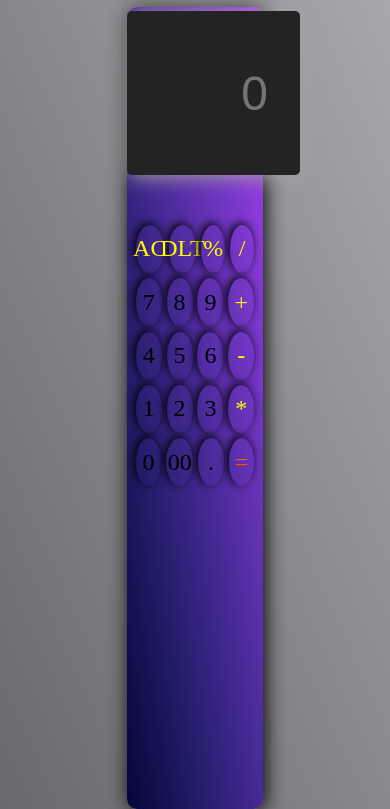
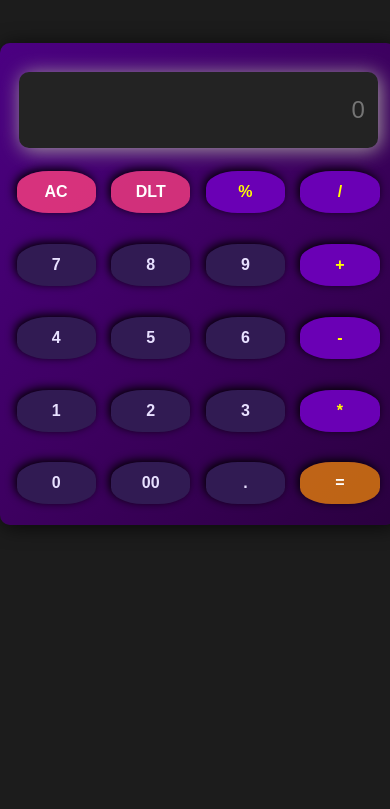
Before and after one commit to PragyaKumari2203/Cal, a plain HTML site: page index.html in a window 390 px wide. Shown: the part 73-882 px from the top of the page. After the commit the page ends 844 px from the top, so only its background shows below. Drawn offline with Linux system fonts and the light colour scheme.

Commit message:
update html and css files

```diff
--- a/index.html
+++ b/index.html
@@ -17,8 +17,8 @@
       </div>
       <div class="buttons">
         <div class="row">
-          <div class="btn operator">AC</div>
-          <div class="btn operator">DLT</div>
+          <div class="btn operator " style="background-color: #ff4080c8;color: #ffffff;">AC</div>
+          <div class="btn operator" style="background-color: #ff4080c1;color: #ffffff;">DLT</div>
           <div class="btn operator">%</div>
           <div class="btn operator">/</div>
         </div>
@@ -44,7 +44,7 @@
           <div class="btn">0</div>
           <div class="btn">00</div>
           <div class="btn">.</div>
-          <div class="btn equal">=</div>
+          <div class="btn equal" style="background-color: #ff9100b0; color: #ffffff;">=</div>
         </div>
       </div>
     </div>
--- a/style.css
+++ b/style.css
@@ -1,84 +1,141 @@
-html,body{
+html, body {
   margin: 0;
   padding: 0;
-  background-image: linear-gradient(to right top, #69696d, #79797d, #89898d, #99999d, #aaaaae);
+  background-color: #1c1c1c;
+  color: #d6d6ff;
+  font-family: Arial, sans-serif;
 }
 
-h1{
+h1 {
   text-align: center;
   color: transparent;
   -webkit-background-clip: text;
-  background-image: linear-gradient(to right top, #050637, #201b65, #462a95, #7436c5, #a93ff4);
+  background-image: linear-gradient(to right top, #06085b, #20197e, #462a95, #7436c5, #a93ff4);
+  font-size: 2.5rem;
+  padding: 1rem 0;
 }
 
-.container{
-  background-image: linear-gradient(to right top, #050637, #201b65, #462a95, #7436c5, #a93ff4);
-  height: 95vh;
-  width: 35%;
-  margin: auto;
+.container {
+  background: linear-gradient(to bottom right, #4b0082, #3d0060, #2a003f);
+  width: 90%;
+  max-width: 400px;
+  height: auto;
+  margin: 2rem auto;
+  padding: 1rem;
   text-align: center;
   border-radius: 10px;
-  box-shadow: 2px 2px 20px ;
+  box-shadow: 2px 2px 20px rgba(0,0,0,0.7);
 }
 
-.input{
-  height: 25%;
+/* Input Section */
+.input {
   width: 100%;
 }
 
-.buttons{
+.inputText {
+  width: 90%;
+  height: 80px;
+  font-size: 2rem;
+  margin: 1rem auto;
+  border-radius: 10px;
+  padding: 1rem;
+  text-align: right;
+  background-color: #232323;
+  color: white;
+  border: none;
+  box-shadow: 2px 2px 20px rgb(166, 160, 160);
+}
+
+/* Buttons Layout */
+.buttons {
   display: flex;
   flex-direction: column;
-  margin-top: 5%;
-  padding: 6% 3%;
+  gap: 1rem;
 }
-.row{
+
+.row {
+  display: flex;
+  justify-content: space-between;
+  flex-wrap: wrap;
+  gap: 1rem;
+}
+
+.btn {
+  flex: 1 1 20%;
+  height: 50px;
+  font-size: 1.2rem;
+  border-radius: 50%;
+  box-shadow: -2px -2px 10px black;
+  background-color: #311b53;
+  color: #e8e0ff;
+  font-weight: bold;
   display: flex;
   justify-content: center;
   align-items: center;
-  height: 20%;
-  padding: 2%;
-  /* gap: 5%; */
+  cursor: pointer;
+  transition: all 0.2s ease;
 }
 
-.inputText{
-  height: 50%;
-  width: 80%;
-  border-radius:5px ;
-  border: none;
-  margin: 3% auto;
-  text-align: right;
-  font-size: 3rem;
-  padding: 2rem;
-  background-color: rgb(35, 35, 35);
-  color: white;
-  box-shadow: 2px 2px 20px rgb(166, 160, 160);
+.btn:hover, .inputText:hover {
+  font-size: 1.3rem;
+  box-shadow: 0 0 10px #673ab7;
 }
 
-.btn{
-  height:45px;
-  width:20%;
-  /* background-color: yellow; */
-  padding: 1.3%;
-  margin:0 2%;
-  border-radius: 50%;
-  box-shadow: -2px -2px 10px black;
-  display: flex;
-  justify-content: center;
-  align-items: center;
-  font-size: 1.5rem;
-  cursor: pointer;
-  font-weight: 40px;
+/* Operators */
+.operator {
+  color: yellow;
+  background-color: #6a00b5;
 }
 
-.btn:hover,.inputText:hover{
-box-shadow: -1px -1px 10px rgb(66, 0, 128);
-font-size:1.8rem ;
+.operator:hover {
+  box-shadow: 0 0 10px #8e24aa;
 }
 
-.operator{
-  color:yellow ;
+/* Media Queries */
+
+/* For tablets */
+@media (max-width: 768px) {
+  .container {
+    width: 80%;
+    padding: 1rem;
+  }
+
+  .inputText {
+    height: 60px;
+    font-size: 1.8rem;
+  }
+
+  .btn {
+    height: 45px;
+    font-size: 1.1rem;
+  }
 }
-.equal{
-  color: rgb(255, 85, 0);
+
+/* For phones */
+@media (max-width: 480px) {
+  h1 {
+    font-size: 1.8rem;
+  }
+
+  .container {
+    width: 95%;
+    padding: 0.8rem;
+  }
+
+  .inputText {
+    height: 50px;
+    font-size: 1.5rem;
+    padding: 0.8rem;
+  }
+
+  .btn {
+    height: 42px;
+    font-size: 1rem;
+    margin: 2% 1%;
+    border-radius: 40%;
+  }
+
+  .row {
+    gap: 0.5rem;
+  }
 }
```
